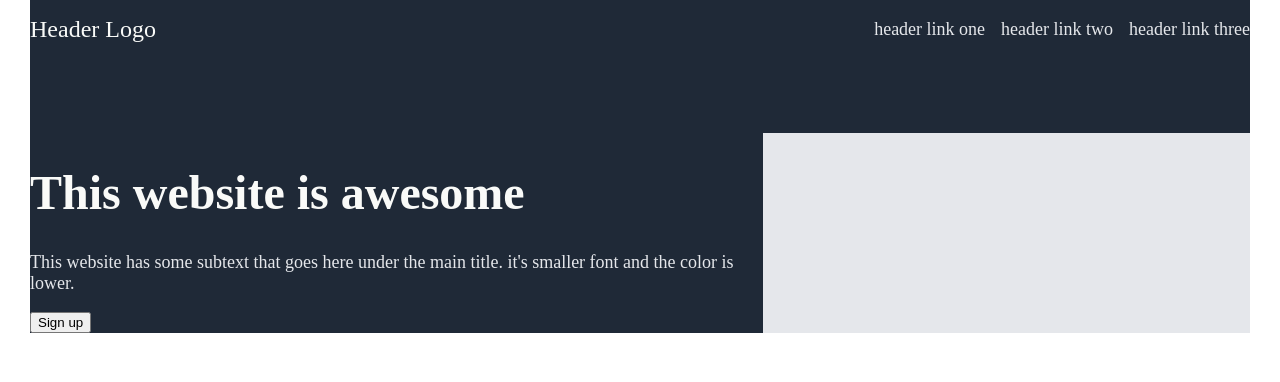
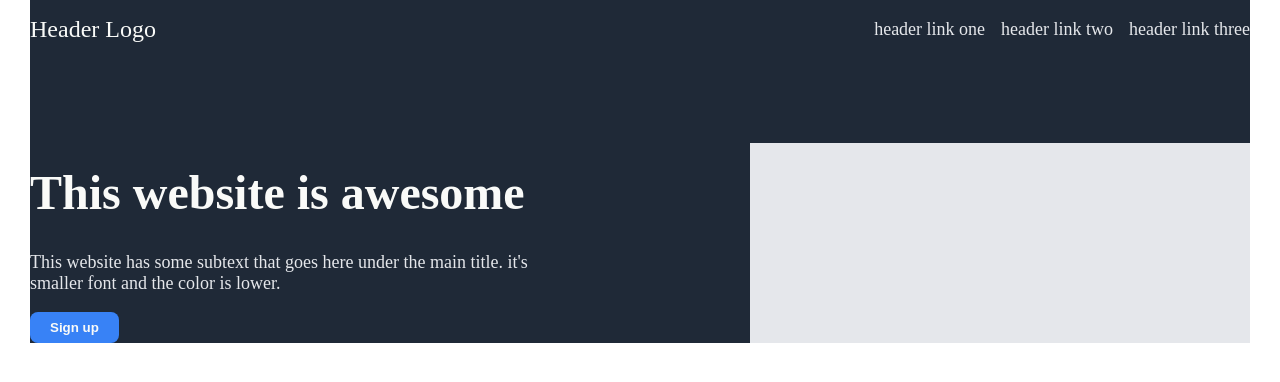
Before and after one commit to GiroFrm/landigpage, a plain HTML site: page index.html in a window 1280 px wide. Drawn offline with Linux system fonts and the light colour scheme.

Commit message:
css: Style hero button

```diff
--- a/style.css
+++ b/style.css
@@ -40,16 +40,32 @@ a{
 
     display: flex;
     align-items: flex-end;
+    justify-content: space-between;
+    gap: 16px;
 }
 
 .hero-text h1{
     color: #F9FAF8;
     font-size: 48px;
 }
+.hero-text span {
+    display: block;
+}
 
 .hero p{
     color: #E5E7EB;
     font-size: 18px;
+    max-width: 500px;
+}
+
+.hero button{
+ background-color: #3882F6;
+ border:none;
+ color:#F9FAF8;
+ font-weight: bold;
+ padding: 8px 20px;
+
+ border-radius: 8px;
 }
 
 .placeholder{
```
